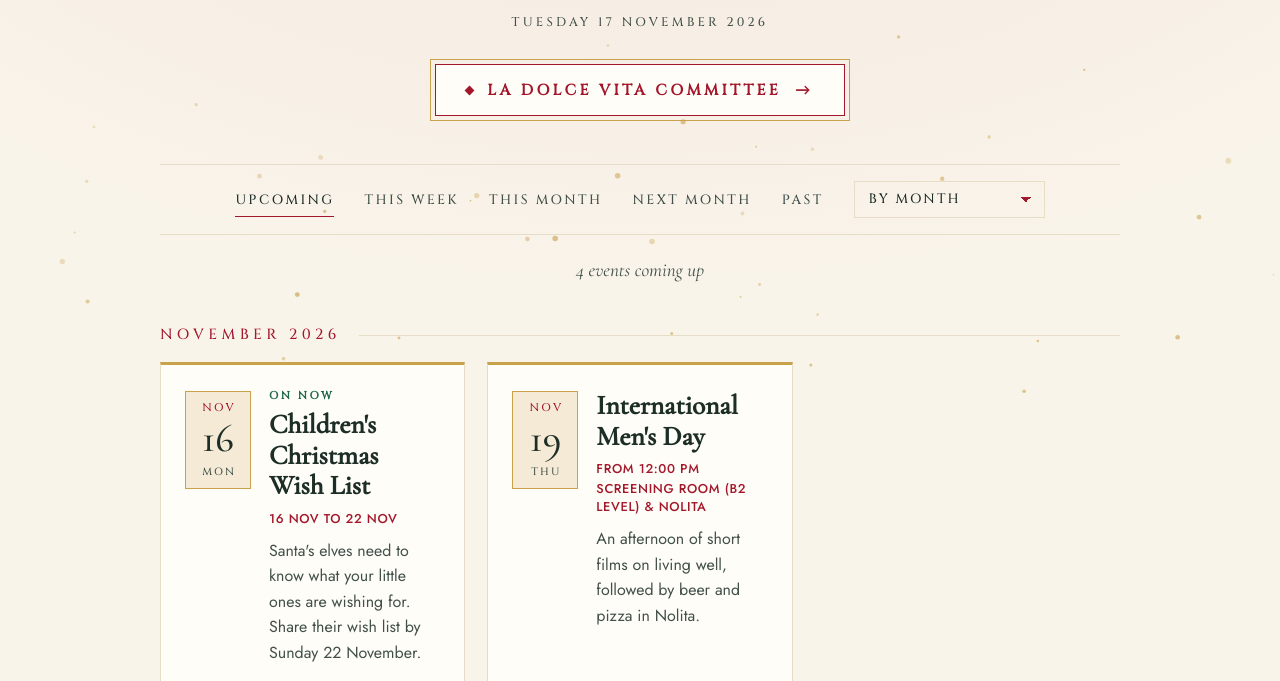
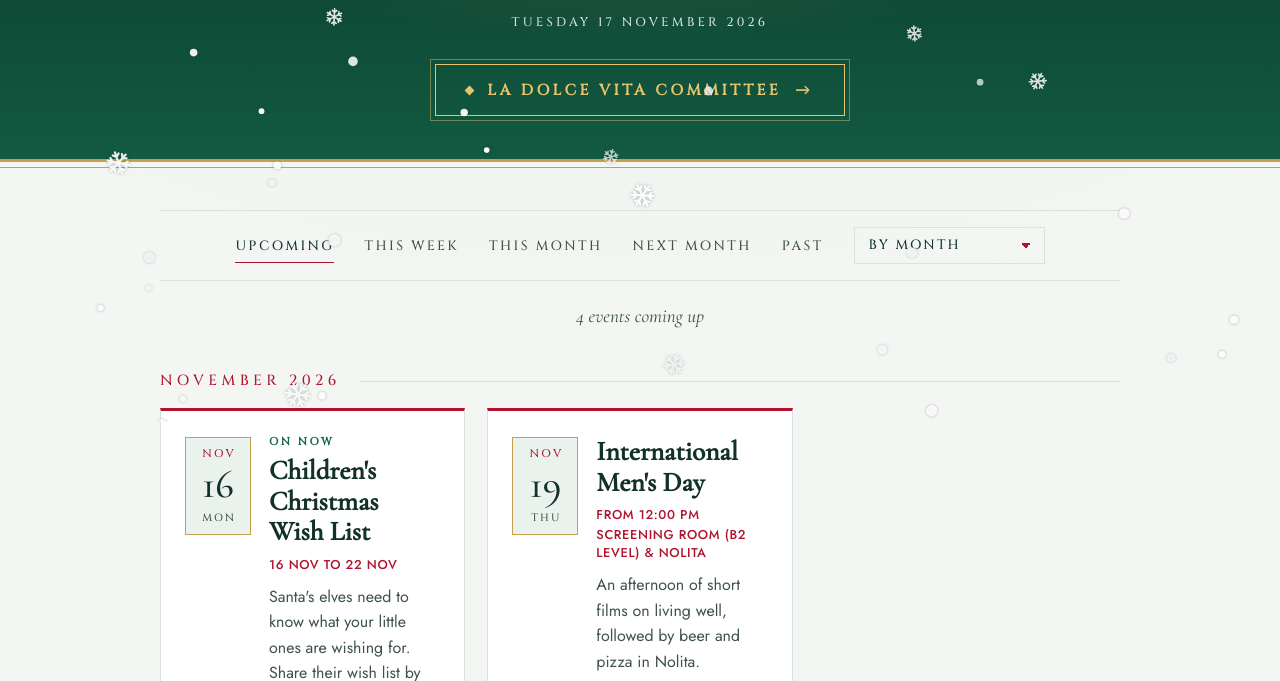
Before and after one commit to HR-BHL/Colleague-Events, a plain HTML site: page index.html in a window 1280 px wide. Shown: the part 378-1059 px from the top of the page. Drawn offline with nearby package versions, Linux system fonts and the light colour scheme.

Commit message:
Make What's On more festive, with bigger snowflakes
Add a full-width evergreen masthead band (garnet in dark mode) with a
gold glow and trim, a crisp snowy-white palette with garnet and gold
accents, red-topped cards, and larger white snow with some six-armed
snowflakes.

Co-Authored-By: Claude Opus 5.5 <noreply@anthropic.com>
Claude-Session: https://claude.ai/code/session_01C8Xk5oow5ztaukqUzfCgtc

```diff
--- a/index.html
+++ b/index.html
@@ -10,18 +10,22 @@
 <style>
   /* Layout: a centred jeweller's-catalogue masthead on ivory, quiet letterspaced filters, then events as a grid of finely framed cards grouped by month. */
   :root {
-    --bg: #f9f4ea;
-    --surface: #fffdf8;
-    --ink: #1d2e27;
-    --muted: #42504a;
-    --line: #e7dcc5;
-    --gold: #a3172b;
-    --gold-soft: #c9a24c;
-    --gem: #1f6b4a;
-    --tint: #f5ead6;
-    --sparkle: 201, 162, 76;
-    --holly: #1f6b4a;
-    --glow: rgba(163, 23, 43, .07);
+    --bg: #f4f6f3;
+    --surface: #ffffff;
+    --ink: #123128;
+    --muted: #3d5249;
+    --line: #d9e2dc;
+    --gold: #b0132d;
+    --gold-soft: #c6a04a;
+    --gem: #17694a;
+    --tint: #eaf2ed;
+    --holly: #17694a;
+    --glow: rgba(23, 105, 74, .06);
+    --band: linear-gradient(180deg, #0c3a2c 0%, #0f4a37 70%, #125a42 100%);
+    --band-glow: radial-gradient(ellipse 60% 70% at 50% 30%, rgba(226, 191, 102, .22), transparent 70%);
+    --band-ink: #ffffff;
+    --band-muted: #d6e6dd;
+    --band-gold: #e7c46c;
     --font-display: "Cormorant Garamond", "Didot", "Bodoni 72", Georgia, serif;
     --font-caps: "Cinzel", "Trajan Pro", "Optima", Georgia, serif;
     --font-body: "Jost", "Futura", "Century Gothic", "Segoe UI", system-ui, sans-serif;
@@ -30,14 +34,20 @@
     :root:not([data-theme="light"]) {
       --bg: #0f1f1a; --surface: #152a23; --ink: #f6f0e4; --muted: #d3d9d2; --line: #2b4339;
       --gold: #e6bd62; --gold-soft: #9c7a35; --gem: #f08a93; --tint: #1c352c;
-      --holly: #6fb58c; --sparkle: 246, 240, 228; --glow: rgba(230, 189, 98, .08);
+      --holly: #6fb58c; --glow: rgba(230, 189, 98, .06);
+      --band: linear-gradient(180deg, #5c0d1b 0%, #7a1224 70%, #8a1629 100%);
+      --band-glow: radial-gradient(ellipse 60% 70% at 50% 30%, rgba(231, 196, 108, .2), transparent 70%);
+      --band-ink: #fff8ee; --band-muted: #f2d9d3; --band-gold: #ecc977;
       color-scheme: dark;
     }
   }
   :root[data-theme="dark"] {
     --bg: #0f1f1a; --surface: #152a23; --ink: #f6f0e4; --muted: #d3d9d2; --line: #2b4339;
     --gold: #e6bd62; --gold-soft: #9c7a35; --gem: #f08a93; --tint: #1c352c;
-    --holly: #6fb58c; --sparkle: 246, 240, 228; --glow: rgba(230, 189, 98, .08);
+    --holly: #6fb58c; --glow: rgba(230, 189, 98, .06);
+      --band: linear-gradient(180deg, #5c0d1b 0%, #7a1224 70%, #8a1629 100%);
+      --band-glow: radial-gradient(ellipse 60% 70% at 50% 30%, rgba(231, 196, 108, .2), transparent 70%);
+      --band-ink: #fff8ee; --band-muted: #f2d9d3; --band-gold: #ecc977;
     color-scheme: dark;
   }
 
@@ -49,8 +59,30 @@
     font: 400 17px/1.65 var(--font-body);
     -webkit-font-smoothing: antialiased;
   }
-  /* Festive: gently falling snow and a gold star ornament */
-  #snow { position: fixed; inset: 0; width: 100%; height: 100%; pointer-events: none; z-index: 0; }
+  /* Festive: evergreen masthead band, falling snow and a holly-and-star ornament */
+  html, body { overflow-x: hidden; }
+  body:not(.theme-halloween) header { position: relative; color: var(--band-ink); padding-bottom: 46px; }
+  body:not(.theme-halloween) header::before {
+    content: ""; position: absolute; z-index: -1; top: -60px; bottom: 0; left: calc(50% - 50vw); right: calc(50% - 50vw);
+    background: var(--band-glow), var(--band);
+    border-bottom: 3px solid var(--gold-soft); box-shadow: 0 1px 0 4px var(--bg), 0 1px 0 5px var(--gold-soft);
+  }
+  body:not(.theme-halloween) header h1 { color: var(--band-ink); }
+  body:not(.theme-halloween) header h1 em, body:not(.theme-halloween) header .eyebrow { color: var(--band-gold); }
+  body:not(.theme-halloween) header .lede, body:not(.theme-halloween) header .today { color: var(--band-muted); }
+  body:not(.theme-halloween) header .ornament::before, body:not(.theme-halloween) header .ornament::after { background: var(--band-gold); opacity: .7; }
+  body:not(.theme-halloween) header .ornament .star path { fill: var(--band-gold); }
+  body:not(.theme-halloween) header .ornament .berry path { fill: #7cc79d; }
+  body:not(.theme-halloween) header .page-links a { background: transparent; color: var(--band-gold); border-color: var(--band-gold); outline-color: rgba(231, 196, 108, .45); }
+  body:not(.theme-halloween) header .page-links a:hover { background: var(--band-gold); color: #0c3a2c; }
+  body:not(.theme-halloween) .detail-head { padding-bottom: 40px; margin-bottom: 30px; }
+  body:not(.theme-halloween) .detail-head::before { top: -140px; }
+  body:not(.theme-halloween) .detail > .back:first-child { color: var(--band-muted); position: relative; z-index: 1; }
+  body:not(.theme-halloween) .detail > .back:first-child:hover { color: var(--band-ink); }
+  .event { border-top: 3px solid var(--gold) !important; }
+  .event:hover { border-top-color: var(--gold-soft) !important; }
+  .date { background: var(--tint); border-color: var(--gold-soft); }
+  #snow { position: fixed; inset: 0; width: 100%; height: 100%; pointer-events: none; z-index: 5; }
   .wrap { position: relative; z-index: 1; }
   .ornament .star { width: 18px; height: 18px; }
   .ornament .berry { width: 22px; height: 12px; }
@@ -734,37 +766,56 @@
 })();
 </script>
 <script>
-/* Gentle falling snow. Hidden for anyone who prefers reduced motion. */
+/* Gentle falling snow: soft round flakes plus a few six-armed snowflakes.
+   Hidden for anyone who prefers reduced motion. */
 (function () {
   var c = document.getElementById("snow");
   if (!c || !c.getContext || (window.matchMedia && matchMedia("(prefers-reduced-motion: reduce)").matches)) { if (c) c.remove(); return; }
-  var ctx = c.getContext("2d"), flakes = [], w = 0, h = 0, dpr = Math.min(window.devicePixelRatio || 1, 2), rgb = "201, 162, 76";
-  function colour() { var v = getComputedStyle(document.documentElement).getPropertyValue("--sparkle").trim(); if (v) rgb = v; }
+  var ctx = c.getContext("2d"), flakes = [], w = 0, h = 0, dpr = Math.min(window.devicePixelRatio || 1, 2);
   function size() {
     w = window.innerWidth; h = window.innerHeight;
     c.width = w * dpr; c.height = h * dpr; ctx.setTransform(dpr, 0, 0, dpr, 0, 0);
-    var n = Math.round(Math.min(70, w / 18));
+    var n = Math.round(Math.min(60, w / 20));
     while (flakes.length < n) flakes.push(make(true));
     flakes.length = n;
   }
   function make(anywhere) {
-    return { x: Math.random() * w, y: anywhere ? Math.random() * h : -10, r: 0.8 + Math.random() * 2.2,
-             s: 0.25 + Math.random() * 0.6, d: Math.random() * Math.PI * 2, o: 0.25 + Math.random() * 0.45 };
+    var star = Math.random() < 0.3;
+    return { x: Math.random() * w, y: anywhere ? Math.random() * h : -20,
+             r: star ? 6 + Math.random() * 6 : 2.5 + Math.random() * 3.5, star: star,
+             s: 0.3 + Math.random() * 0.7, d: Math.random() * Math.PI * 2,
+             a: Math.random() * Math.PI, spin: (Math.random() - 0.5) * 0.01,
+             o: 0.7 + Math.random() * 0.3 };
+  }
+  function drawStar(f) {
+    ctx.save(); ctx.translate(f.x, f.y); ctx.rotate(f.a);
+    ctx.lineWidth = Math.max(1.2, f.r / 5); ctx.lineCap = "round";
+    ctx.beginPath();
+    for (var k = 0; k < 6; k++) {
+      ctx.moveTo(0, 0); ctx.lineTo(0, -f.r);
+      ctx.moveTo(0, -f.r * 0.55); ctx.lineTo(f.r * 0.28, -f.r * 0.8);
+      ctx.moveTo(0, -f.r * 0.55); ctx.lineTo(-f.r * 0.28, -f.r * 0.8);
+      ctx.rotate(Math.PI / 3);
+    }
+    ctx.stroke(); ctx.restore();
   }
   function tick() {
     ctx.clearRect(0, 0, w, h);
+    ctx.shadowColor = "rgba(18, 49, 40, .35)"; ctx.shadowBlur = 3;
     for (var i = 0; i < flakes.length; i++) {
       var f = flakes[i];
-      f.y += f.s; f.d += 0.01; f.x += Math.sin(f.d) * 0.35;
-      if (f.y > h + 10) flakes[i] = make(false);
-      ctx.beginPath(); ctx.arc(f.x, f.y, f.r, 0, Math.PI * 2);
-      ctx.fillStyle = "rgba(" + rgb + "," + f.o + ")"; ctx.fill();
+      f.y += f.s; f.d += 0.01; f.x += Math.sin(f.d) * 0.45; f.a += f.spin;
+      if (f.y > h + 20) flakes[i] = f = make(false);
+      ctx.globalAlpha = f.o;
+      ctx.fillStyle = ctx.strokeStyle = "#ffffff";
+      if (f.star) drawStar(f);
+      else { ctx.beginPath(); ctx.arc(f.x, f.y, f.r, 0, Math.PI * 2); ctx.fill(); }
     }
+    ctx.globalAlpha = 1;
     requestAnimationFrame(tick);
   }
-  colour(); size(); tick();
+  size(); tick();
   window.addEventListener("resize", size);
-  if (window.matchMedia) matchMedia("(prefers-color-scheme: dark)").addEventListener("change", colour);
 })();
 </script>
 </body>
```
